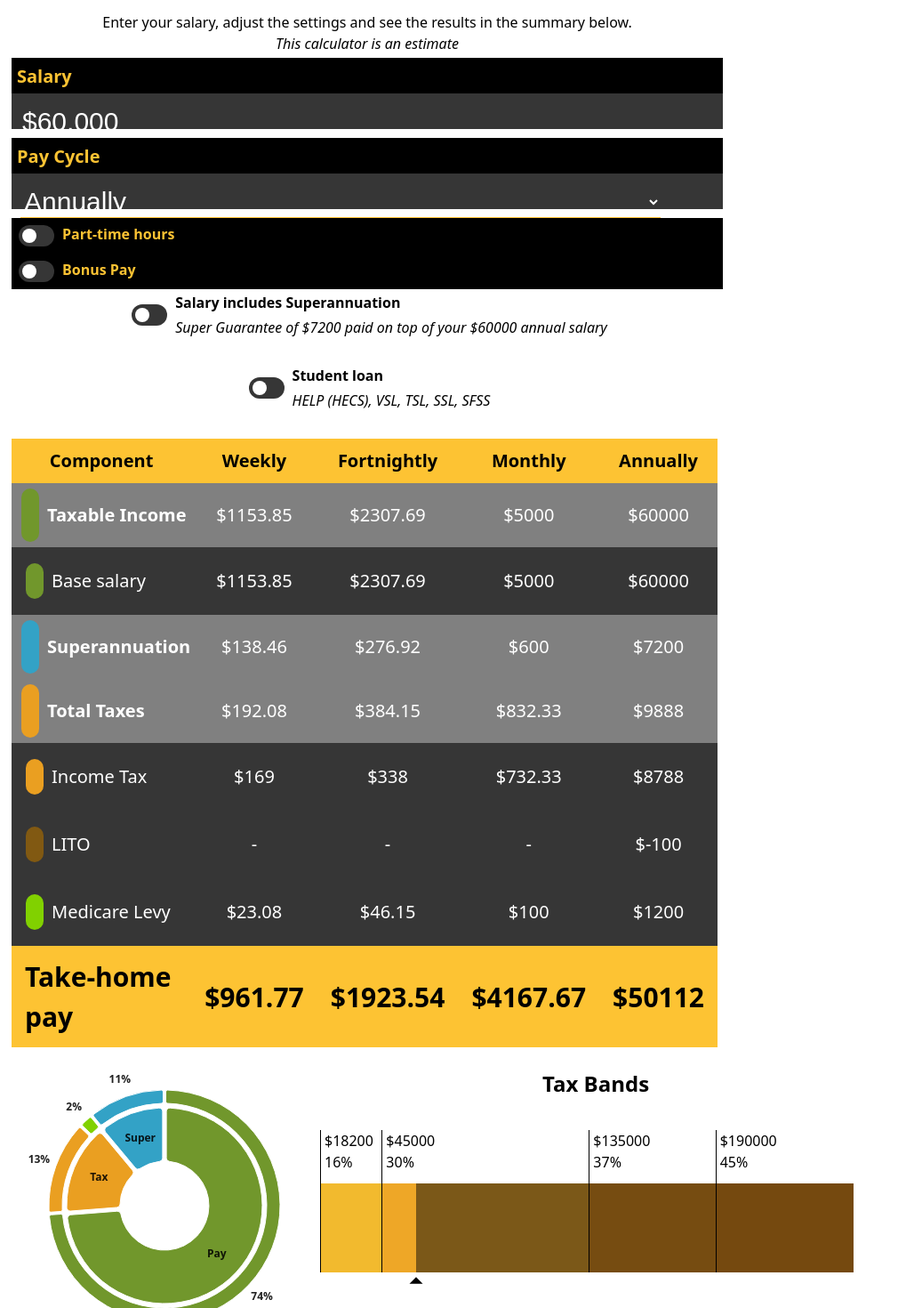
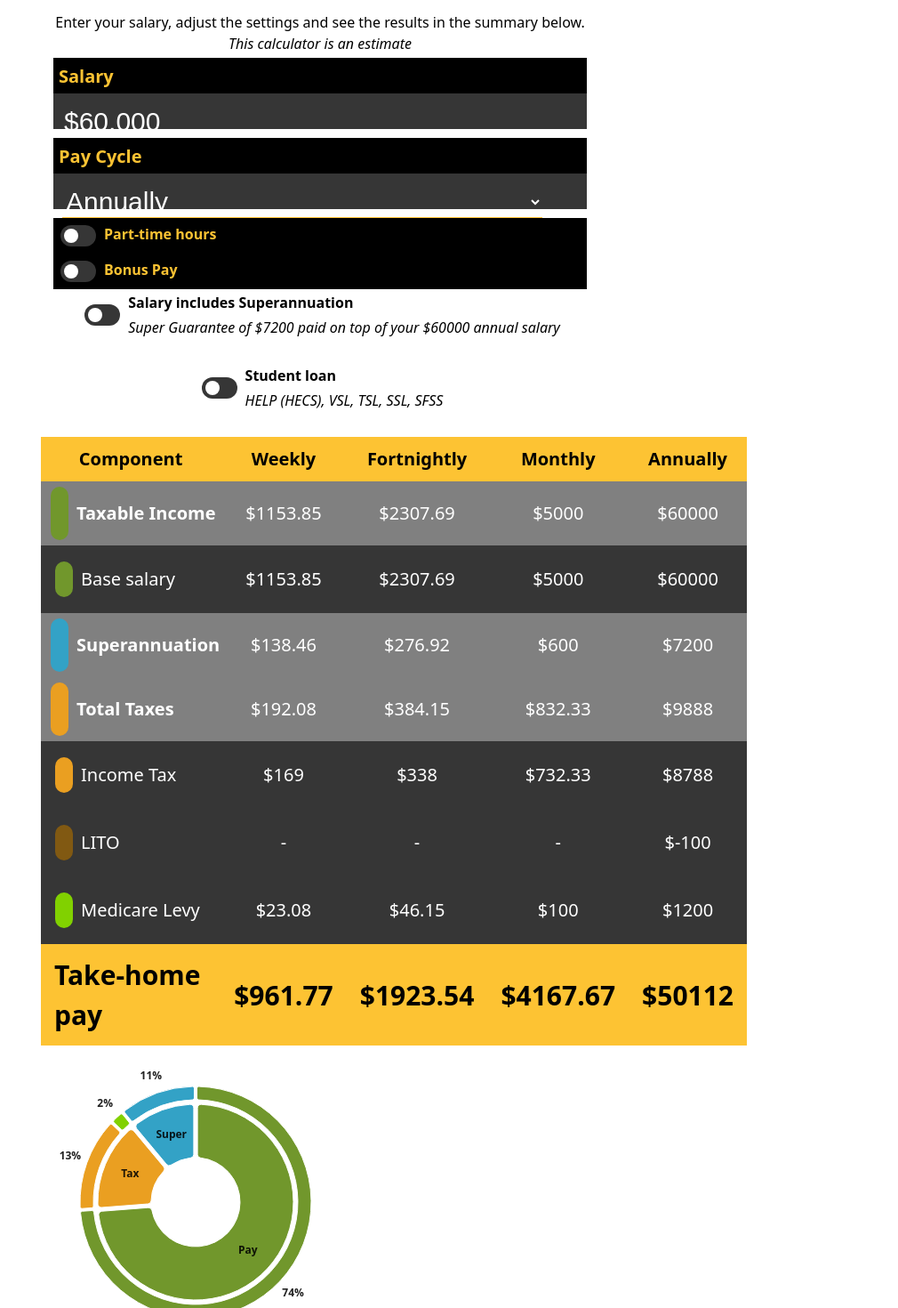
Before and after one commit to spikyMalkallam/pay-calculator, a React (Vite) app: page / in a window 1280 px wide. Shown: the top 1470 px of the page at 89% size, without its empty margins (0-1010 px from the left). Built offline with nearby package versions, Linux system fonts and the light colour scheme.

Commit message:
Modified formatting

```diff
--- a/src/App.css
+++ b/src/App.css
@@ -48,15 +48,17 @@ body {
   /* Allows summary to move below income on mobile */
   gap: 20px;
   width: 100%;
-  max-width: 1500px;
+
   /* Optional: keeps it from getting too wide on ultrawide monitors */
   margin: 0 auto;
   padding: 10px;
 }
 
-@media (max-width: 1410px) {
+@media (max-width: 1520px) {
   .global-div {
     flex-direction: column;
+    align-items: center;
+    /* width: 900px; */
   }
 
   body {
@@ -68,16 +70,28 @@ body {
     flex-direction: column;
     align-items: center;
   }
+
+  #chart-section {
+    display: flex;
+    flex-direction: column;
+
+    /* border: 2px solid green; */
+  }
+
 }
 
 #income-div,
 #summary-div {
-  flex: 1 1 400px;
-  /* Grow to fill space, shrink if needed, base width 400px */
+  flex: 1 1 auto;
+  /* Let it grow and shrink naturally */
+  width: 90%;
+  /* Gives a little "breathing room" on the sides */
+  max-width: 700px;
+  /* Prevents it from getting too wide on desktop */
   min-width: 0;
-  /* Essential for allowing children to shrink */
-  width: 100%;
-  justify-content: center;
+  /* Keeps the flexbox "shrink" behavior active */
+  box-sizing: border-box;
+  /* Ensures padding doesn't break the width */
 }
 
 input:focus,
@@ -92,7 +106,7 @@ button:focus {
 
 #chart-section {
   display: flex;
-  flex-direction: row;
+  /* flex-direction: row; */
   /* border: 2px solid green; */
   width: 60vw;
   max-width: 1600px;
@@ -130,3 +144,9 @@ button:focus {
   text-align: left;
   width: 100%;
 }
+
+.payroll-chart {
+  display: flex;
+  justify-content: center;
+  align-items: center;
+}
--- a/src/App.tsx
+++ b/src/App.tsx
@@ -546,7 +546,7 @@ function App() {
             </tbody>
           </table>
         </div >
-        <div id='summary-div' >
+        <div id='summary-div'>
           <div>
             <table id='summary-table'>
               <tbody>
@@ -573,6 +573,7 @@ function App() {
             </table>
           </div>
           <div id='chart-section'>
+
             <PayrollPieChart data={financialData['payrollData']} />
             {/* <DonutChart data={donutIncomeSummary} /> */}
             <TaxBandBar title={'Tax Bands'} earnings={financialData['incomeSplit'][4]} barWidth={600} lowerLimit={18200} upperLimit={250000} taxBands={taxRates['2226']} />
--- a/src/dropdown.css
+++ b/src/dropdown.css
@@ -29,9 +29,16 @@
     padding: 15px;
 }
 
-/* .summary-table {
+#summary-table {
     table-layout: fixed;
-} */
+    width: 100%;
+    /* Forces the table to match the parent's width */
+    border-collapse: collapse;
+    /* Prevents double borders from adding extra width */
+    word-wrap: break-word;
+    /* Ensures long text doesn't push the table wider */
+
+}
 
 #summary-table td {
     border: none
@@ -102,7 +109,7 @@ select>option {
     align-items: center;
     color: var(--hive-yellow);
     width: 100%;
-    max-width: 800px;
+    max-width: 600px;
 }
 
 .dropdown-button {
@@ -116,17 +123,13 @@ select>option {
 
 .dropdown-table {
     width: 100%;
-    max-width: 800px;
+    max-width: 780px;
     table-layout: fixed;
     /* border: 2px solid var(--hive-yellow); */
     border-collapse: collapse;
     /* Removes space between cells */
     padding: 0;
 }
-
-
-.dropdown-table div {}
-
 
 .dropdown-subdiv {
     max-height: 0;
--- a/src/forms.css
+++ b/src/forms.css
@@ -21,7 +21,7 @@
     width: 100%;
     height: 10vh;
     margin-bottom: 10px;
-    max-width: 800px;
+    max-width: 600px;
 }
 
 .large-dark-form-box p {
@@ -61,5 +61,6 @@
     background: none;
     border: none;
     width: 90%;
+    max-width: 600px;
     border-bottom: 2px solid var(--hive-yellow);
 }
--- a/src/graphs.tsx
+++ b/src/graphs.tsx
@@ -120,7 +120,7 @@ export default function PayrollPieChart({ data }: PayrollPieProps) {
     const outerRadius = 130;
 
     return (
-        <Box sx={{ maxWidth: 350, height: 200, textAlign: 'center' }}>
+        <Box sx={{ maxWidth: 350, height: 350, textAlign: 'center' }}>
             <Box sx={{ display: 'flex', justifyContent: 'center', width: 350, height: 350 }}>
                 <PieChart
                     series={[
```
